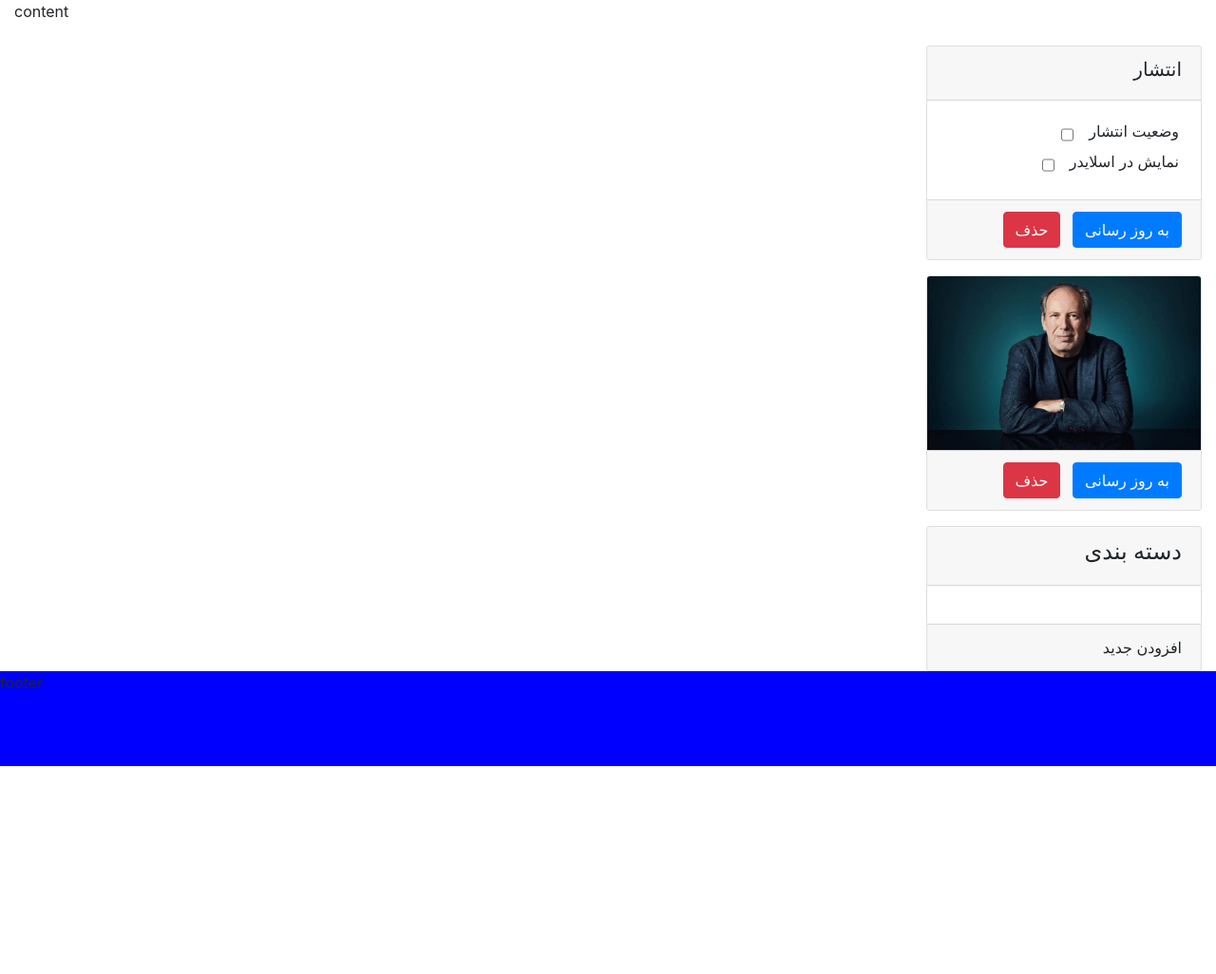
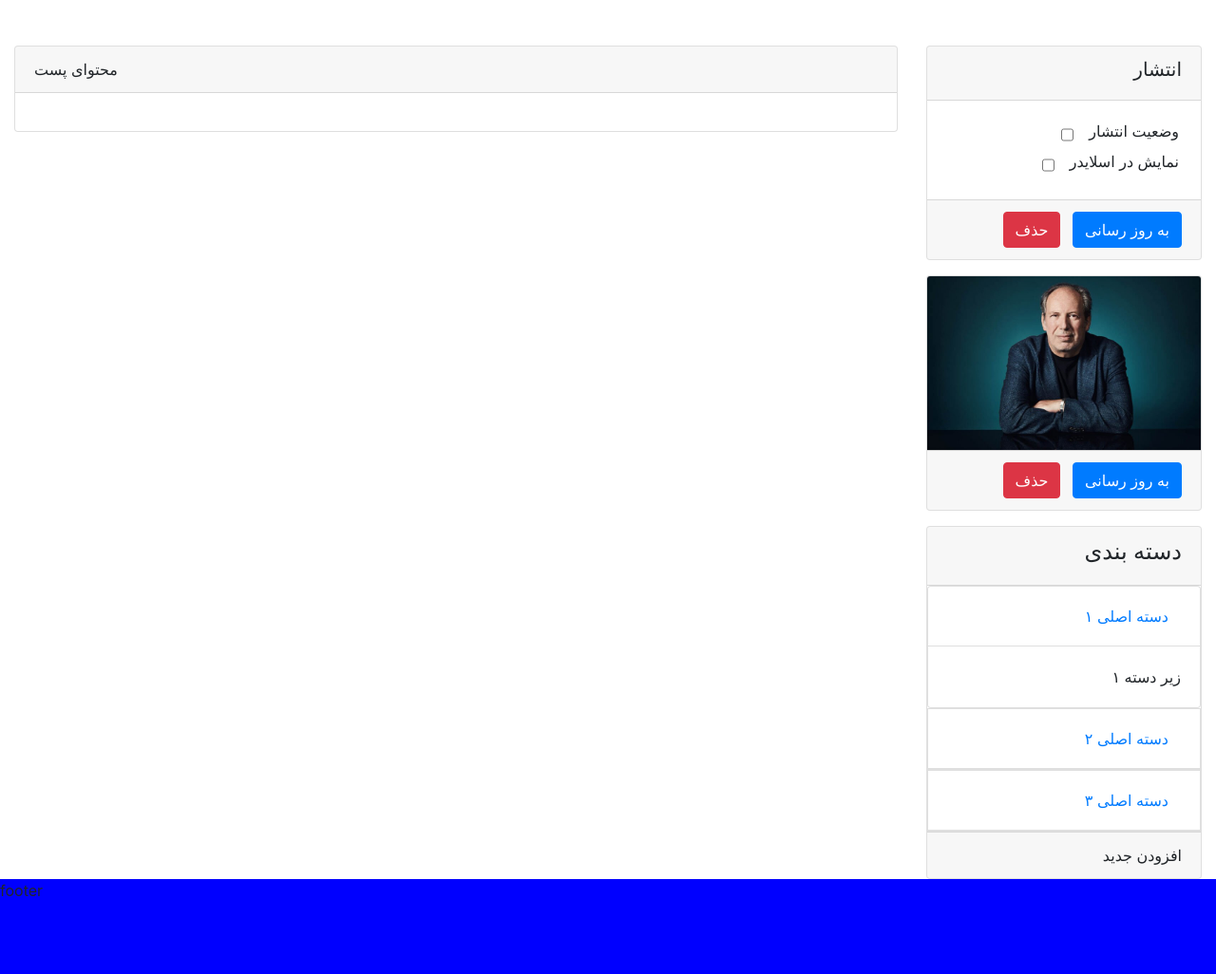
Before and after one commit to sadeghesfahani/flask-project, a Flask app: template blog/templates/blog/create.html in a window 1280 px wide. Shown: the part 56-1082 px from the top of the page at 95% size. Before the commit the page ends 863 px from the top, so only its background shows below. Run offline with Flask 2, Linux system fonts and the light colour scheme; the template is opened without the code that fills it, so the values that code supplies are empty; some libraries are stand-ins or nearby versions.

Commit message:
Front End: create page updated

```diff
--- /dev/null
+++ b/blog/static/css/create.css
@@ -0,0 +1,39 @@
+/* Remove default bullets */
+ul, #myUL {
+  list-style-type: none;
+}
+
+/* Remove margins and padding from the parent ul */
+#myUL {
+  margin: 0;
+  padding: 0;
+}
+
+/* Style the caret/arrow */
+.caret {
+  cursor: pointer;
+  user-select: none; /* Prevent text selection */
+}
+
+/* Create the caret/arrow with a unicode, and style it */
+.caret::before {
+  content: "\25B6";
+  color: black;
+  display: inline-block;
+  margin-right: 6px;
+}
+
+/* Rotate the caret/arrow icon when clicked on (using JavaScript) */
+.caret-down::before {
+  transform: rotate(90deg);
+}
+
+/* Hide the nested list */
+.nested {
+  display: none;
+}
+
+/* Show the nested list when the user clicks on the caret/arrow (with JavaScript) */
+.active {
+  display: block;
+}
--- a/blog/templates/blog/create.html
+++ b/blog/templates/blog/create.html
@@ -2,6 +2,7 @@
 
 {% block head %}
     <link rel="stylesheet" href="{{ url_for('static',filename='css/normal.css') }}">
+    <link rel="stylesheet" href="{{ url_for('static',filename='css/create.css') }}">
 {% endblock %}
 
 
@@ -48,10 +49,64 @@
         </div>
         <div class="card mt-3">
 
-        <div class="card-header">
+            <div class="card-header ">
                 <h4>دسته بندی</h4>
             </div>
+            <div class="card-body p-0 rounded-0">
+
+
+                <div id="accordion">
+                    <div class="card" rounded-0>
+                        <div class="card-header bg-transparent rounded-0" id="headingOne">
+                            <h5 class="mb-0">
+                                <button class="btn btn-link" data-toggle="collapse" data-target="#collapseOne"
+                                        aria-expanded="true" aria-controls="collapseOne">
+                                    دسته اصلی ۱
+                                </button>
+                            </h5>
+                        </div>
+
+                        <div id="collapseOne" class="collapse show" aria-labelledby="headingOne"
+                             data-parent="#accordion">
                             <div class="card-body">
+                                زیر دسته ۱
+                            </div>
+                        </div>
+                    </div>
+                    <div class="card rounded-0">
+                        <div class="card-header bg-transparent" id="headingTwo">
+                            <h5 class="mb-0">
+                                <button class="btn btn-link collapsed" data-toggle="collapse" data-target="#collapseTwo"
+                                        aria-expanded="false" aria-controls="collapseTwo">
+                                    دسته اصلی ۲
+                                </button>
+                            </h5>
+                        </div>
+                        <div id="collapseTwo" class="collapse" aria-labelledby="headingTwo" data-parent="#accordion">
+                            <div class="card-body">
+                                زیر دسته ۲
+                            </div>
+                        </div>
+                    </div>
+                    <div class="card rounded-0">
+                        <div class="card-header bg-transparent" id="headingThree">
+                            <h5 class="mb-0">
+                                <button class="btn btn-link collapsed" data-toggle="collapse"
+                                        data-target="#collapseThree" aria-expanded="false"
+                                        aria-controls="collapseThree">
+                                    دسته اصلی ۳
+                                </button>
+                            </h5>
+                        </div>
+                        <div id="collapseThree" class="collapse" aria-labelledby="headingThree"
+                             data-parent="#accordion">
+                            <div class="card-body">
+                                زیر دسته ۳
+                            </div>
+                        </div>
+                    </div>
+                </div>
+
 
             </div>
 
@@ -63,7 +118,14 @@
     </div>
 
     <div class="col-12 col-md-9">
-        content
+        <div class="card mt-5">
+            <div class="card-header">
+                محتوای پست
+            </div>
+            <div class="card-body">
+
+            </div>
+        </div>
     </div>
 
 
@@ -73,5 +135,15 @@
 
 
 
+    <script>
+        var toggler = document.getElementsByClassName("caret");
+        var i;
 
+        for (i = 0; i < toggler.length; i++) {
+            toggler[i].addEventListener("click", function () {
+                this.parentElement.querySelector(".nested").classList.toggle("active");
+                this.classList.toggle("caret-down");
+            });
+        }
+    </script>
 {% endblock %}
```
Lines whose indentation alone changed are shown as unchanged.
